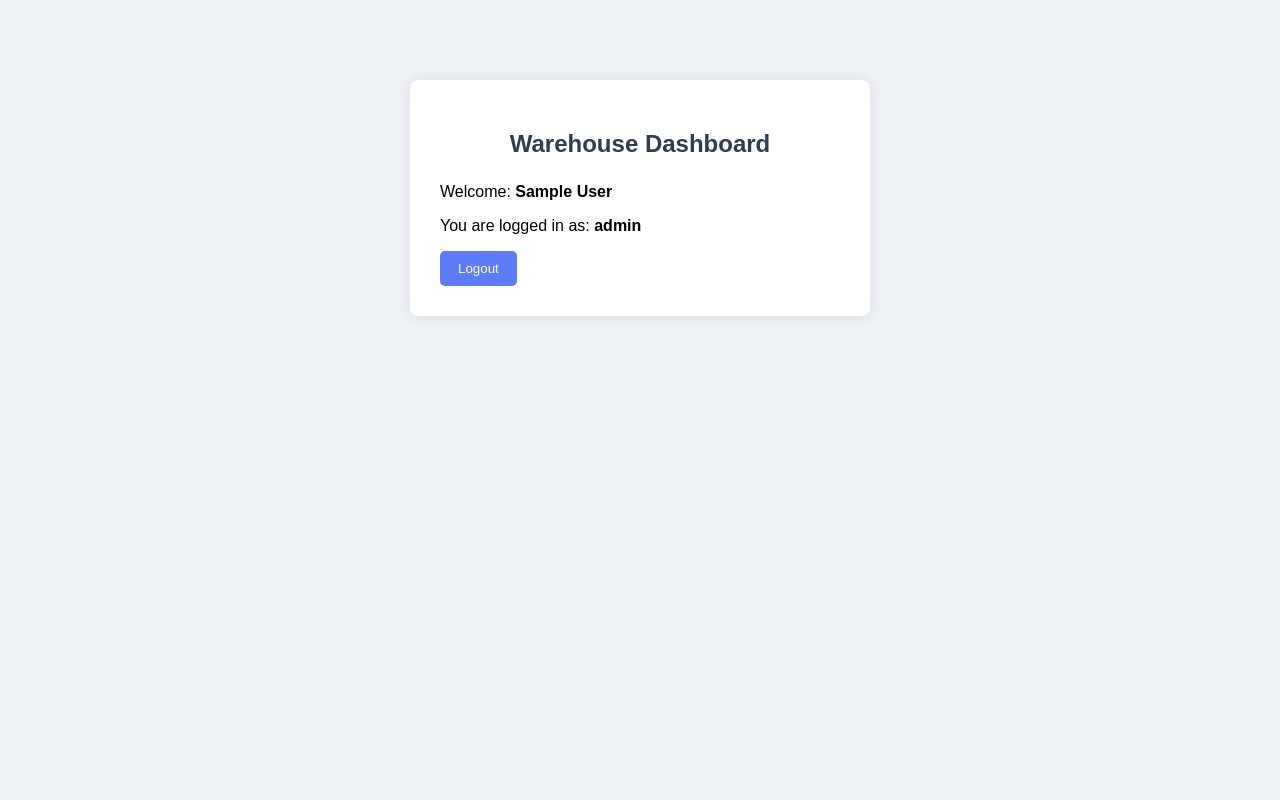
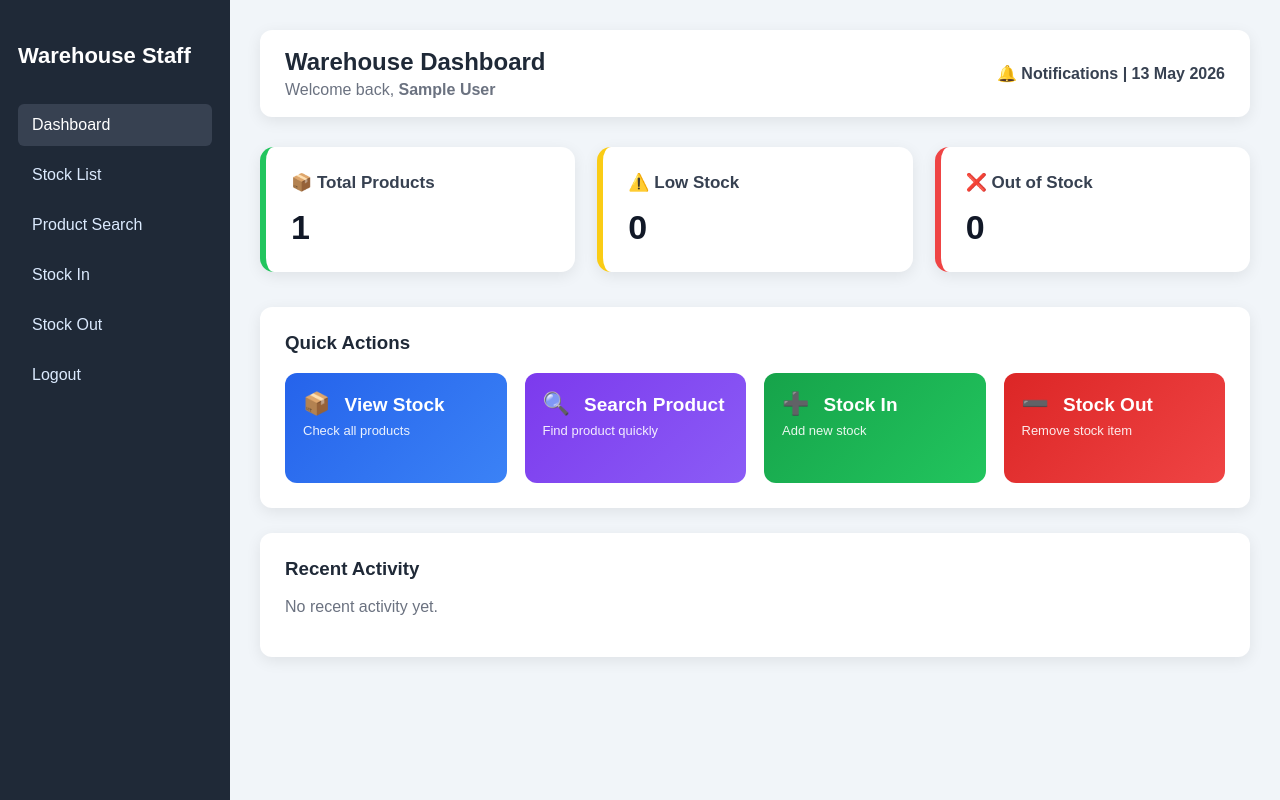
Before and after one commit to TawfiqulHasan/Web-Tech-final-project-group-2, a PHP site: page /dashboard.php in a window 1280 px wide. Run offline with PHP 8.4, Linux system fonts and the light colour scheme; the visitor is signed in with stand-in values (Sample User, id 1); tables that the repository leaves empty or names only in its code hold one stand-in row (values such as "Sample post").

Commit message:
Add warehouse dashboard

```diff
--- /dev/null
+++ b/Warehouse staff/assets/css/dashboard.css
@@ -0,0 +1,243 @@
+*{
+    box-sizing: border-box;
+}
+
+body{
+    margin: 0;
+    background: #f1f5f9;
+    font-family: Arial, sans-serif;
+}
+
+/* Sidebar */
+.sidebar{
+    width: 230px;
+    height: 100vh;
+    background: #1f2937;
+    padding: 25px 18px;
+    position: fixed;
+    left: 0;
+    top: 0;
+}
+
+.sidebar h2{
+    color: white;
+    margin-bottom: 35px;
+    font-size: 22px;
+}
+
+.sidebar a{
+    color: #dbeafe;
+    text-decoration: none;
+    display: block;
+    padding: 12px 14px;
+    margin-bottom: 8px;
+    border-radius: 6px;
+    transition: 0.3s;
+}
+
+.sidebar a:hover,
+.sidebar a.active{
+    background: #374151;
+    color: white;
+}
+
+/* Main */
+.main-content{
+    margin-left: 230px;
+    padding: 30px;
+}
+
+/* Topbar */
+.topbar{
+    background: white;
+    padding: 18px 25px;
+    border-radius: 12px;
+    box-shadow: 0px 4px 15px rgba(0,0,0,0.08);
+    display: flex;
+    justify-content: space-between;
+    align-items: center;
+    margin-bottom: 30px;
+}
+
+.topbar h2{
+    margin: 0;
+    color: #1f2937;
+}
+
+.topbar p{
+    margin: 5px 0 0 0;
+    color: #6b7280;
+}
+
+.topbar-right{
+    color: #374151;
+    font-weight: bold;
+}
+
+/* Dashboard Cards */
+.dashboard-cards{
+    display: grid;
+    grid-template-columns: repeat(3, 1fr);
+    gap: 22px;
+}
+
+.card{
+    background: white;
+    padding: 25px;
+    border-radius: 14px;
+    box-shadow: 0px 4px 15px rgba(0,0,0,0.08);
+    transition: 0.3s;
+}
+
+.card:hover{
+    transform: translateY(-5px);
+}
+
+.card h3{
+    margin: 0;
+    color: #374151;
+    font-size: 17px;
+}
+
+.card p{
+    font-size: 34px;
+    font-weight: bold;
+    margin: 15px 0 0 0;
+    color: #111827;
+}
+
+.card-good{
+    border-left: 6px solid #22c55e;
+}
+
+.card-low{
+    border-left: 6px solid #facc15;
+}
+
+.card-out{
+    border-left: 6px solid #ef4444;
+}
+
+/* Quick Actions */
+.quick-actions{
+    margin-top: 35px;
+    background: white;
+    padding: 25px;
+    border-radius: 12px;
+    box-shadow: 0px 4px 15px rgba(0,0,0,0.08);
+}
+
+.quick-actions h3{
+    margin-top: 0;
+    color: #1f2937;
+}
+
+.action-grid{
+    display: grid;
+    grid-template-columns: repeat(4, 1fr);
+    gap: 18px;
+    margin-top: 18px;
+}
+
+.action-btn{
+    min-height: 110px;
+    padding: 18px;
+    border-radius: 12px;
+    color: white;
+    text-decoration: none;
+    transition: 0.3s;
+    display: block;
+}
+
+.action-btn b{
+    font-size: 19px;
+    font-weight: bold;
+    display: inline-block;
+    margin-left: 8px;
+    vertical-align: middle;
+}
+.action-btn{
+    font-size: 22px;
+}
+
+.action-btn span{
+    display: block;
+    margin-top: 6px;
+    font-size: 13px;
+    opacity: 0.9;
+}
+
+.action-btn:hover{
+    transform: translateY(-4px);
+    box-shadow: 0px 8px 18px rgba(0,0,0,0.18);
+}
+
+.stock-view{
+    background: linear-gradient(135deg, #2563eb, #3b82f6);
+}
+
+.search-product{
+    background: linear-gradient(135deg, #7c3aed, #8b5cf6);
+}
+
+.stock-in{
+    background: linear-gradient(135deg, #16a34a, #22c55e);
+}
+
+.stock-out{
+    background: linear-gradient(135deg, #dc2626, #ef4444);
+}
+
+/* Recent Activity */
+.activity-box{
+    margin-top: 25px;
+    background: white;
+    padding: 25px;
+    border-radius: 12px;
+    box-shadow: 0px 4px 15px rgba(0,0,0,0.08);
+}
+
+.activity-box h3{
+    margin-top: 0;
+    color: #1f2937;
+}
+
+.activity-box p{
+    color: #6b7280;
+}
+
+/* Responsive */
+@media(max-width: 1000px){
+    .dashboard-cards{
+        grid-template-columns: 1fr;
+    }
+
+    .action-grid{
+        grid-template-columns: repeat(2, 1fr);
+    }
+}
+
+@media(max-width: 700px){
+    .sidebar{
+        position: static;
+        width: 100%;
+        height: auto;
+    }
+
+    .main-content{
+        margin-left: 0;
+        padding: 18px;
+    }
+
+    .topbar{
+        display: block;
+    }
+
+    .topbar-right{
+        margin-top: 12px;
+    }
+
+    .action-grid{
+        grid-template-columns: 1fr;
+    }
+}
--- a/Warehouse staff/assets/css/style.css
+++ b/Warehouse staff/assets/css/style.css
@@ -5,32 +5,12 @@ body{
     padding: 0;
 }
 
-.container{
-    width: 400px;
-    margin: 80px auto;
-    background: #ffffff;
-    padding: 30px;
-    border-radius: 8px;
-    box-shadow: 0px 0px 15px rgba(0,0,0,0.1);
+.error{
+    color: red;
 }
 
-h2{
-    margin-bottom: 25px;
-    color: #2c3e50;
-    text-align: center;
-}
-
-input[type="text"],
-input[type="email"],
-input[type="password"],
-input[type="number"]{
-    width: 100%;
-    padding: 10px;
-    margin-top: 5px;
-    margin-bottom: 15px;
-    border: 1px solid #cfd8dc;
-    border-radius: 5px;
-    background-color: #f9fbfc;
+.success{
+    color: green;
 }
 
 input[type="submit"],
@@ -47,31 +27,3 @@ input[type="submit"]:hover,
 button:hover{
     background-color: #4c6ef5;
 }
-
-.error{
-    color: red;
-}
-
-.success{
-    color: green;
-}
-
-.sidebar{
-    width: 220px;
-    height: 100vh;
-    background: #dbe4f0;
-    padding: 20px;
-}
-
-.sidebar h2{
-    color: #2c3e50;
-}
-
-.sidebar a{
-    color: #2c3e50;
-    text-decoration: none;
-}
-
-.sidebar a:hover{
-    color: #4c6ef5;
-}
--- a/Warehouse staff/view/warehouse/dashboard.php
+++ b/Warehouse staff/view/warehouse/dashboard.php
@@ -1,32 +1,122 @@
 <?php
 include("includes/auth-check.php");
+include("../../config/db.php");
+
+/* Total products */
+$totalProductsQuery = "SELECT COUNT(*) AS total FROM products";
+$totalProductsResult = $conn->query($totalProductsQuery);
+$totalProducts = $totalProductsResult->fetch_assoc()['total'];
+
+/* Low stock */
+$lowStockQuery = "SELECT COUNT(*) AS low_stock
+                  FROM products
+                  WHERE current_stock <= reorder_level
+                  AND current_stock > 0";
+$lowStockResult = $conn->query($lowStockQuery);
+$lowStock = $lowStockResult->fetch_assoc()['low_stock'];
+
+/* Out of stock */
+$outStockQuery = "SELECT COUNT(*) AS out_stock
+                  FROM products
+                  WHERE current_stock = 0";
+$outStockResult = $conn->query($outStockQuery);
+$outStock = $outStockResult->fetch_assoc()['out_stock'];
 ?>
 
 <!DOCTYPE html>
 <html>
 <head>
-    <title>Dashboard</title>
+    <title>Warehouse Dashboard</title>
+
     <link rel="stylesheet" href="../../assets/css/style.css">
+    <link rel="stylesheet" href="../../assets/css/dashboard.css">
 </head>
 <body>
 
-<div class="container">
+<div class="sidebar">
 
-<h2>Warehouse Dashboard</h2>
+    <h2>Warehouse Staff</h2>
 
-<p>
-Welcome:
-<b><?php echo $_SESSION["name"]; ?></b>
-</p>
+    <a href="dashboard.php" class="active">Dashboard</a>
+    <a href="stock-list.php">Stock List</a>
+    <a href="product-search.php">Product Search</a>
+    <a href="stock-in.php">Stock In</a>
+    <a href="stock-out.php">Stock Out</a>
+    <a href="../../logout.php">Logout</a>
 
-<p>
-You are logged in as:
-<b><?php echo $_SESSION["role"]; ?></b>
-</p>
+</div>
 
-<a href="../../logout.php">
-    <button>Logout</button>
-</a>
+<div class="main-content">
+
+    <div class="topbar">
+
+        <div>
+            <h2>Warehouse Dashboard</h2>
+            <p>Welcome back, <b><?php echo htmlspecialchars($_SESSION["name"]); ?></b></p>
+        </div>
+
+        <div class="topbar-right">
+            🔔 Notifications | <?php echo date("d M Y"); ?>
+        </div>
+
+    </div>
+
+    <div class="dashboard-cards">
+
+        <div class="card card-good">
+            <h3>📦 Total Products</h3>
+            <p><?php echo $totalProducts; ?></p>
+        </div>
+
+        <div class="card card-low">
+            <h3>⚠️ Low Stock</h3>
+            <p><?php echo $lowStock; ?></p>
+        </div>
+
+        <div class="card card-out">
+            <h3>❌ Out of Stock</h3>
+            <p><?php echo $outStock; ?></p>
+        </div>
+
+    </div>
+
+    <div class="quick-actions">
+
+        <h3>Quick Actions</h3>
+
+        <div class="action-grid">
+
+            <a href="stock-list.php" class="action-btn stock-view">
+                📦 <b>View Stock</b>
+                <span>Check all products</span>
+            </a>
+
+            <a href="product-search.php" class="action-btn search-product">
+                🔍 <b>Search Product</b>
+                <span>Find product quickly</span>
+            </a>
+
+            <a href="stock-in.php" class="action-btn stock-in">
+                ➕ <b>Stock In</b>
+                <span>Add new stock</span>
+            </a>
+
+            <a href="stock-out.php" class="action-btn stock-out">
+                ➖ <b>Stock Out</b>
+                <span>Remove stock item</span>
+            </a>
+
+        </div>
+
+    </div>
+
+    <div class="activity-box">
+
+        <h3>Recent Activity</h3>
+
+        <p>No recent activity yet.</p>
+
+    </div>
 
 </div>
 
--- a/Warehouse staff/view/warehouse/login.php
+++ b/Warehouse staff/view/warehouse/login.php
@@ -13,6 +13,7 @@ if (isset($_SESSION["user_id"])) {
 <head>
     <title>Warehouse Staff Login</title>
     <link rel="stylesheet" href="../../assets/css/style.css">
+    <link rel="stylesheet" href="../../assets/css/login.css">
 </head>
 <body>
 
```
Also changed, not shown: Warehouse staff/assets/css/login.css (added, +27 -0 lines), Warehouse staff/assets/css/logout.css (added, +20 -0 lines), Warehouse staff/logout.php (+5 -2 lines), Warehouse staff/assets/css/stock.css (added).
